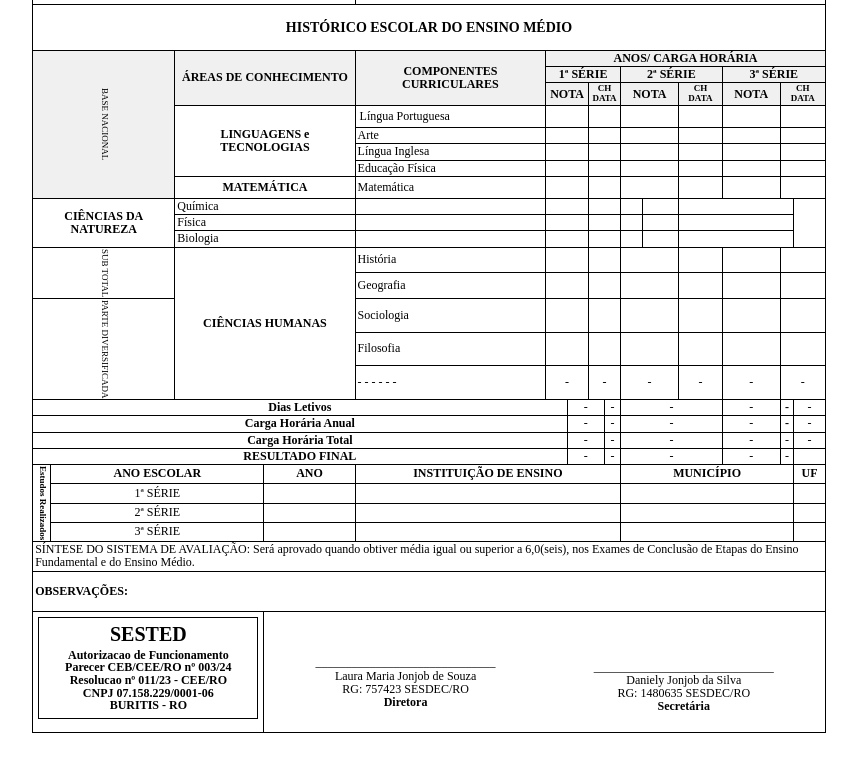
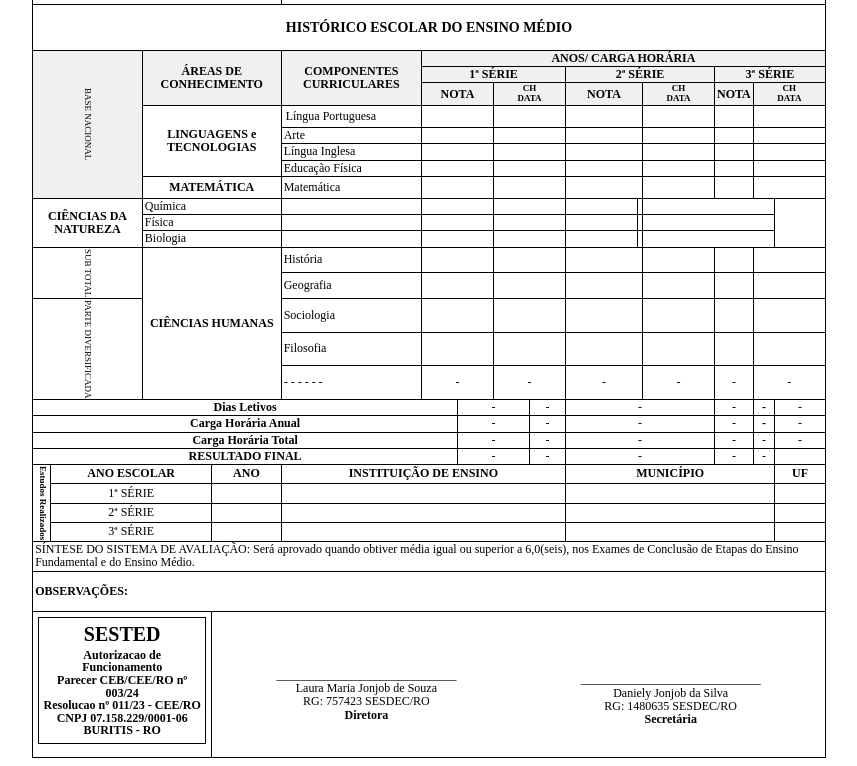
Before and after one commit to Joelsested/provao, a PHP site: page /visualizar_historico_novo.php in a window 1280 px wide. Shown: the part 250-1016 px from the top of the page, without its empty margins (211-1068 px from the left). Before the commit the page ends 983 px from the top, so only its background shows below. Run offline with PHP 8.4, Linux system fonts and the light colour scheme; data that the repository does not hold is empty.

Commit message:
Corrige quebra de colunas nas datas de Ciências da Natureza

```diff
--- a/visualizar_historico_novo.php
+++ b/visualizar_historico_novo.php
@@ -149,8 +149,9 @@ setlocale(LC_TIME, 'pt_BR.UTF-8', 'pt_BR', 'Portuguese_Brazil');
       font-size: 12px;
       padding: 1px;
       font-weight: bold;
-
       text-align: center;
+      white-space: nowrap;
+      min-width: 72px;
 
     }
 
```
